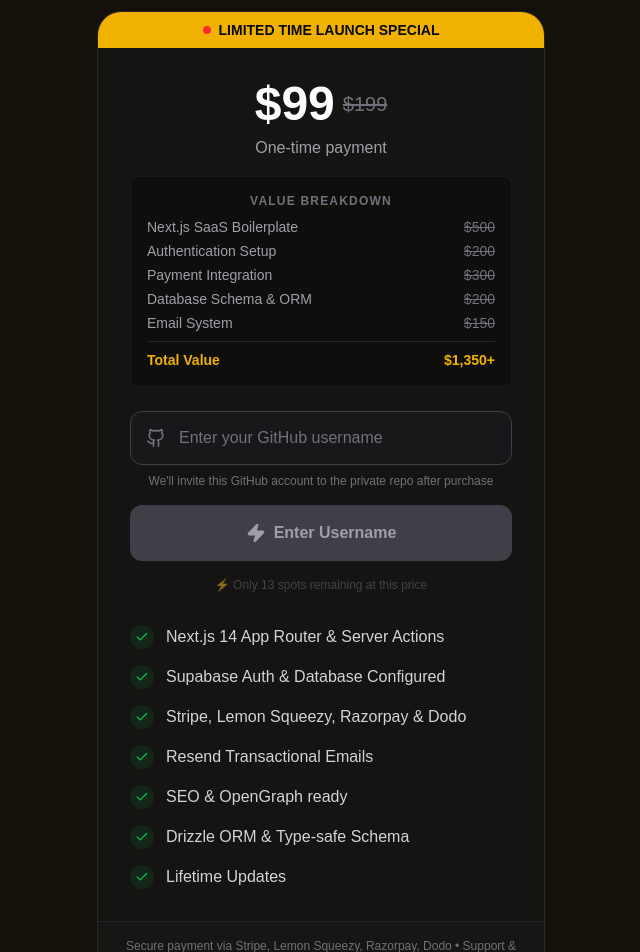
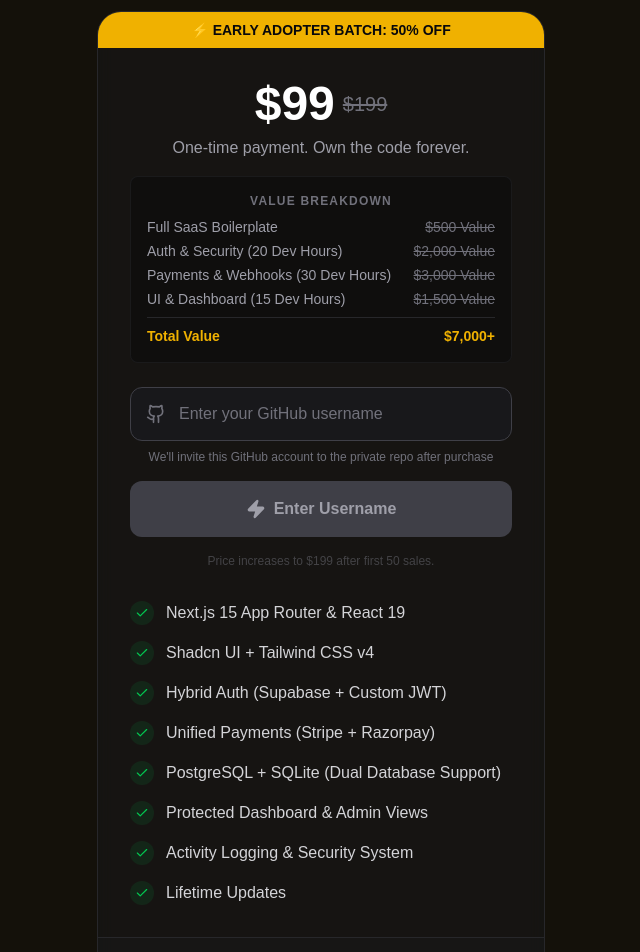
Before and after one commit to ayudb1304-wq/GitKit-Landing-Page, a Next.js app: page / in a window 1280 px wide. Shown: the part 5200-6152 px from the top of the page, without its empty margins (319-959 px from the left). Built offline with nearby package versions, Linux system fonts and the light colour scheme.

Commit message:
Update landing page: Tech stack text updates and add Resend to marquee

```diff
--- a/src/components/landing/PainPointMath.tsx
+++ b/src/components/landing/PainPointMath.tsx
@@ -18,7 +18,7 @@
 const PAIN_POINTS = [
   { hours: 4, title: "Setting up Authentication", desc: "OAuth, Session management, Protected routes, Middleware hell." },
   { hours: 8, title: "Database Schema & ORM", desc: "Migrations, Type safety, Relationship modeling, Connection pooling." },
-  { hours: 12, title: "Payment Integration", desc: "Stripe, Lemon Squeezy, Razorpay, Dodo - Webhooks & Pricing." },
+  { hours: 12, title: "Payment Integration", desc: "Unified Stripe & Razorpay wrapper - Webhooks & Pricing." },
   { hours: 16, title: "Email Transactional Logic", desc: "DKIM/SPF records, Template design, Delivery tracking, Rate limiting." },
   { hours: 22, title: "SEO & OpenGraph", desc: "Dynamic sitemaps, Meta tags, Social previews, Structured data." },
 ];
--- a/src/components/landing/Pricing.tsx
+++ b/src/components/landing/Pricing.tsx
@@ -4,12 +4,13 @@
 import { Check, Zap, HelpCircle, Minus, ChevronDown, Github } from "lucide-react";
 
 const FEATURES = [
-  "Next.js 14 App Router & Server Actions",
-  "Supabase Auth & Database Configured",
-  "Stripe, Lemon Squeezy, Razorpay & Dodo",
-  "Resend Transactional Emails",
-  "SEO & OpenGraph ready",
-  "Drizzle ORM & Type-safe Schema",
+  "Next.js 15 App Router & React 19",
+  "Shadcn UI + Tailwind CSS v4",
+  "Hybrid Auth (Supabase + Custom JWT)",
+  "Unified Payments (Stripe + Razorpay)",
+  "PostgreSQL + SQLite (Dual Database Support)",
+  "Protected Dashboard & Admin Views",
+  "Activity Logging & Security System",
   "Lifetime Updates",
 ];
 
@@ -33,11 +34,10 @@
 ];
 
 const VALUE_BREAKDOWN = [
-  { name: "Next.js SaaS Boilerplate", value: "$500" },
-  { name: "Authentication Setup", value: "$200" },
-  { name: "Payment Integration", value: "$300" },
-  { name: "Database Schema & ORM", value: "$200" },
-  { name: "Email System", value: "$150" },
+  { name: "Full SaaS Boilerplate", value: "$500 Value" },
+  { name: "Auth & Security (20 Dev Hours)", value: "$2,000 Value" },
+  { name: "Payments & Webhooks (30 Dev Hours)", value: "$3,000 Value" },
+  { name: "UI & Dashboard (15 Dev Hours)", value: "$1,500 Value" },
 ];
 
 const TRUSTED_BY = [
@@ -113,11 +113,7 @@
         {/* Pricing Card */}
         <div className="mx-auto max-w-md overflow-hidden rounded-3xl border border-zinc-800 bg-zinc-900/50 backdrop-blur-sm transition-transform hover:scale-105 duration-300">
           <div className="bg-yellow-500 p-2 text-center text-sm font-bold text-zinc-950 flex items-center justify-center gap-2">
-            <span className="relative flex h-2 w-2">
-              <span className="animate-ping absolute inline-flex h-full w-full rounded-full bg-red-400 opacity-75"></span>
-              <span className="relative inline-flex rounded-full h-2 w-2 bg-red-500"></span>
-            </span>
-            LIMITED TIME LAUNCH SPECIAL
+            ⚡ EARLY ADOPTER BATCH: 50% OFF
           </div>
 
           <div className="p-8">
@@ -125,7 +121,7 @@
                <span className="text-5xl font-bold text-white">$99</span>
                <span className="text-zinc-500 line-through text-xl">$199</span>
             </div>
-            <p className="mt-2 text-zinc-400">One-time payment</p>
+            <p className="mt-2 text-zinc-400">One-time payment. Own the code forever.</p>
 
              <div className="mt-4 mb-6 rounded-lg bg-zinc-950/50 p-4 border border-zinc-800/50">
                <div className="text-xs text-zinc-500 uppercase tracking-widest mb-2 font-semibold">Value Breakdown</div>
@@ -138,7 +134,7 @@
                  ))}
                  <div className="flex justify-between text-sm font-bold pt-2 border-t border-zinc-800 mt-2">
                      <span className="text-yellow-500">Total Value</span>
-                     <span className="text-yellow-500">$1,350+</span>
+                     <span className="text-yellow-500">$7,000+</span>
                  </div>
                </div>
              </div>
@@ -179,12 +175,12 @@
                 }`}
               >
                 <Zap className="h-5 w-5 fill-current" />
-                {isUsernameValid ? "Get GitKit" : "Enter Username"}
+                {isUsernameValid ? "🚀 Ship My SaaS Today" : "Enter Username"}
               </button>
             </form>
 
             <p className="mt-3 text-xs text-zinc-500 animate-pulse">
-               ⚡️ Only 13 spots remaining at this price
+               Price increases to $199 after first 50 sales.
             </p>
 
             <div className="mt-8 space-y-4 text-left">
@@ -200,7 +196,7 @@
           </div>
 
           <div className="border-t border-zinc-800 bg-zinc-900/50 p-4 text-center text-xs text-zinc-500">
-            Secure payment via Stripe, Lemon Squeezy, Razorpay, Dodo • Support & Updates included
+            Secure payment via Stripe & Razorpay • Support & Updates included
           </div>
         </div>
 
--- a/src/components/landing/StackOrbit.tsx
+++ b/src/components/landing/StackOrbit.tsx
@@ -6,11 +6,12 @@
 import Image from "next/image";
 
 const TECH_STACK = [
-  { name: "Next.js 14", image: "/nextjs.jpg", desc: "App Router, Server Actions" },
-  { name: "Drizzle ORM", image: "/drizzleORM.png", desc: "Type-safe SQL" },
-  { name: "Supabase", image: "/supabase.png.jpg", desc: "Auth & Database" },
-  { name: "Payments", image: "/Payment_Roster.png", desc: "Stripe, Lemon Squeezy, Razorpay, Dodo" },
+  { name: "Next.js 15", image: "/nextjs.jpg", desc: "App Router & React 19" },
+  { name: "Drizzle ORM", image: "/drizzleORM.png", desc: "Postgres + SQLite" },
+  { name: "Supabase", image: "/supabase.png.jpg", desc: "Hybrid Auth & DB" },
   { name: "Resend", image: "/resend.jpeg", desc: "Transactional Emails" },
+  { name: "Stripe", image: "/stripe.png", desc: "Global Payments" },
+  { name: "Razorpay", image: "/razorpay.png", desc: "India Payments" },
 ];
 
 export default function StackOrbit() {
```
Also changed, not shown: public/razorpay.png (added), public/stripelogo.png (added).
